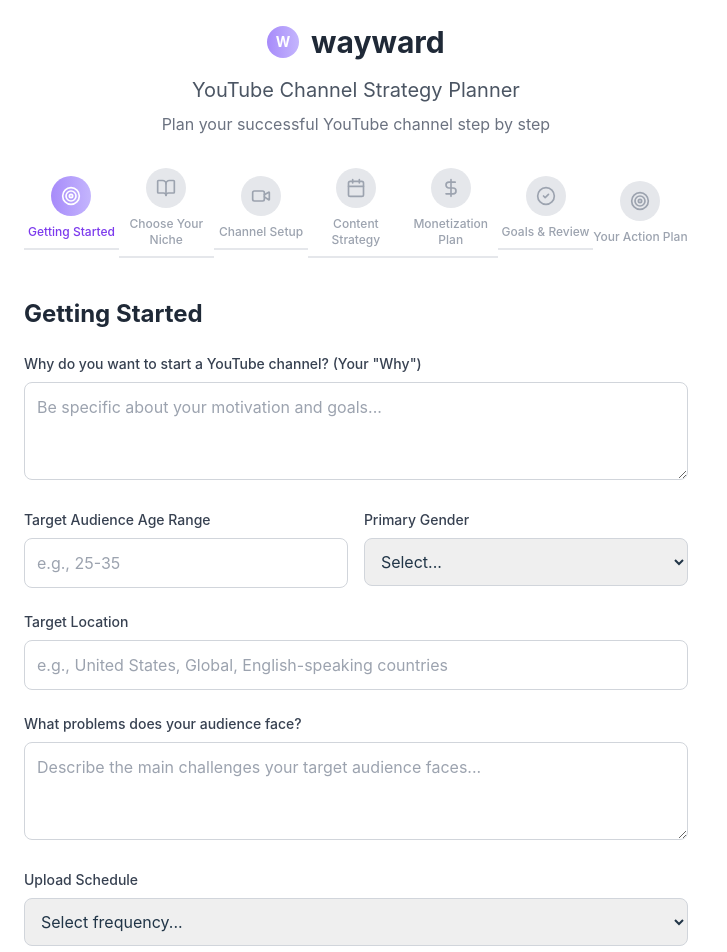
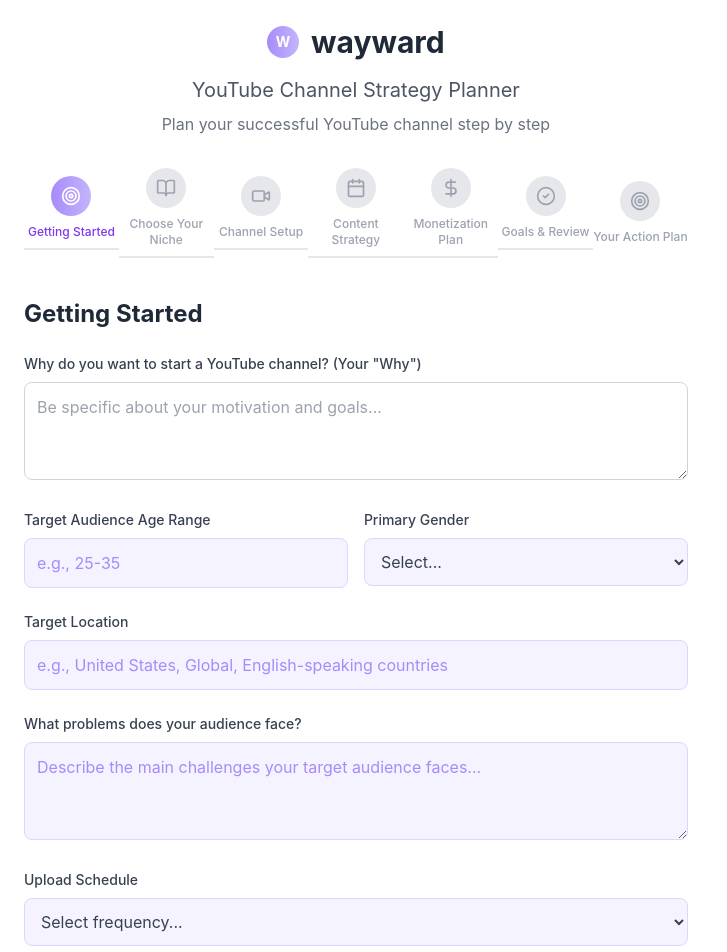
Before and after one commit to FFWayward/youtube-strategy-planner, a React (Vite) app: page / in a window 1280 px wide. Shown: the top 952 px of the page, without its empty margins (0-727 px from the left). Built offline with nearby package versions, Linux system fonts and the light colour scheme.

Commit message:
Update YouTubeStrategyPlanner.jsx

```diff
--- a/src/YouTubeStrategyPlanner.jsx
+++ b/src/YouTubeStrategyPlanner.jsx
@@ -665,7 +665,7 @@
                 <label className="block text-sm font-medium text-gray-700 mb-2">Target Audience Age Range</label>
                 <input
                   type="text"
-                  className="w-full p-3 border border-gray-300 rounded-lg focus:ring-2 focus:ring-purple-400"
+                  className="w-full p-3 bg-purple-50 border border-purple-200 rounded-lg focus:ring-2 focus:ring-purple-400 focus:bg-white text-gray-700 placeholder-purple-400"
                   placeholder="e.g., 25-35"
                   value={formData.targetAudience.age}
                   onChange={(e) => updateNestedData('targetAudience', 'age', e.target.value)}
@@ -674,7 +674,7 @@
               <div>
                 <label className="block text-sm font-medium text-gray-700 mb-2">Primary Gender</label>
                 <select
-                  className="w-full p-3 border border-gray-300 rounded-lg focus:ring-2 focus:ring-purple-400"
+                  className="w-full p-3 bg-purple-50 border border-purple-200 rounded-lg focus:ring-2 focus:ring-purple-400 focus:bg-white text-gray-700 placeholder-purple-400"
                   value={formData.targetAudience.gender}
                   onChange={(e) => updateNestedData('targetAudience', 'gender', e.target.value)}
                 >
@@ -690,7 +690,7 @@
               <label className="block text-sm font-medium text-gray-700 mb-2">Target Location</label>
               <input
                 type="text"
-                className="w-full p-3 border border-gray-300 rounded-lg focus:ring-2 focus:ring-purple-400"
+                className="w-full p-3 bg-purple-50 border border-purple-200 rounded-lg focus:ring-2 focus:ring-purple-400 focus:bg-white text-gray-700 placeholder-purple-400"
                 placeholder="e.g., United States, Global, English-speaking countries"
                 value={formData.targetAudience.location}
                 onChange={(e) => updateNestedData('targetAudience', 'location', e.target.value)}
@@ -700,7 +700,7 @@
             <div>
               <label className="block text-sm font-medium text-gray-700 mb-2">What problems does your audience face?</label>
               <textarea
-                className="w-full p-3 border border-gray-300 rounded-lg focus:ring-2 focus:ring-purple-400"
+                className="w-full p-3 bg-purple-50 border border-purple-200 rounded-lg focus:ring-2 focus:ring-purple-400 focus:bg-white text-gray-700 placeholder-purple-400"
                 rows="3"
                 placeholder="Describe the main challenges your target audience faces..."
                 value={formData.targetAudience.problems}
@@ -711,7 +711,7 @@
             <div>
               <label className="block text-sm font-medium text-gray-700 mb-2">Upload Schedule</label>
               <select
-                className="w-full p-3 border border-gray-300 rounded-lg focus:ring-2 focus:ring-purple-400"
+                className="w-full p-3 bg-purple-50 border border-purple-200 rounded-lg focus:ring-2 focus:ring-purple-400 focus:bg-white text-gray-700 placeholder-purple-400"
                 value={formData.uploadSchedule}
                 onChange={(e) => updateFormData('uploadSchedule', e.target.value)}
               >
@@ -734,7 +734,7 @@
             <div>
               <label className="block text-sm font-medium text-gray-700 mb-2">What are you good at? List your skills and expertise</label>
               <textarea
-                className="w-full p-3 border border-gray-300 rounded-lg focus:ring-2 focus:ring-purple-400"
+                className="w-full p-3 bg-purple-50 border border-purple-200 rounded-lg focus:ring-2 focus:ring-purple-400 focus:bg-white text-gray-700 placeholder-purple-400"
                 rows="3"
                 placeholder="List your skills, hobbies, professional expertise..."
                 value={formData.skills}
@@ -745,7 +745,7 @@
             <div>
               <label className="block text-sm font-medium text-gray-700 mb-2">YouTube Category</label>
               <select
-                className="w-full p-3 border border-gray-300 rounded-lg focus:ring-2 focus:ring-purple-400"
+                className="w-full p-3 bg-purple-50 border border-purple-200 rounded-lg focus:ring-2 focus:ring-purple-400 focus:bg-white text-gray-700 placeholder-purple-400"
                 value={formData.category}
                 onChange={(e) => updateFormData('category', e.target.value)}
               >
@@ -760,7 +760,7 @@
               <label className="block text-sm font-medium text-gray-700 mb-2">Specific Niche Topic</label>
               <input
                 type="text"
-                className="w-full p-3 border border-gray-300 rounded-lg focus:ring-2 focus:ring-purple-400"
+                className="w-full p-3 bg-purple-50 border border-purple-200 rounded-lg focus:ring-2 focus:ring-purple-400 focus:bg-white text-gray-700 placeholder-purple-400"
                 placeholder="e.g., Home workouts for busy moms, Tech reviews for seniors, etc."
                 value={formData.nicheTopic}
                 onChange={(e) => updateFormData('nicheTopic', e.target.value)}
@@ -770,7 +770,7 @@
             <div>
               <label className="block text-sm font-medium text-gray-700 mb-2">Competition Analysis</label>
               <textarea
-                className="w-full p-3 border border-gray-300 rounded-lg focus:ring-2 focus:ring-purple-400"
+                className="w-full p-3 bg-purple-50 border border-purple-200 rounded-lg focus:ring-2 focus:ring-purple-400 focus:bg-white text-gray-700 placeholder-purple-400"
                 rows="4"
                 placeholder="List 3-5 similar channels and what makes you different..."
                 value={formData.competition}
@@ -789,7 +789,7 @@
               <label className="block text-sm font-medium text-gray-700 mb-2">Channel Name Ideas</label>
               <input
                 type="text"
-                className="w-full p-3 border border-gray-300 rounded-lg focus:ring-2 focus:ring-purple-400"
+                className="w-full p-3 bg-purple-50 border border-purple-200 rounded-lg focus:ring-2 focus:ring-purple-400 focus:bg-white text-gray-700 placeholder-purple-400"
                 placeholder="Keep it short, memorable, and related to your niche"
                 value={formData.channelName}
                 onChange={(e) => updateFormData('channelName', e.target.value)}
@@ -799,7 +799,7 @@
             <div>
               <label className="block text-sm font-medium text-gray-700 mb-2">Channel Description (About Section)</label>
               <textarea
-                className="w-full p-3 border border-gray-300 rounded-lg focus:ring-2 focus:ring-purple-400"
+                className="w-full p-3 bg-purple-50 border border-purple-200 rounded-lg focus:ring-2 focus:ring-purple-400 focus:bg-white text-gray-700 placeholder-purple-400"
                 rows="4"
                 placeholder="Describe what your channel is about and include relevant keywords..."
                 value={formData.channelDescription}
@@ -812,7 +812,7 @@
                 <label className="block text-sm font-medium text-gray-700 mb-2">Instagram Handle</label>
                 <input
                   type="text"
-                  className="w-full p-3 border border-gray-300 rounded-lg focus:ring-2 focus:ring-purple-400"
+                  className="w-full p-3 bg-purple-50 border border-purple-200 rounded-lg focus:ring-2 focus:ring-purple-400 focus:bg-white text-gray-700 placeholder-purple-400"
                   placeholder="@yourusername"
                   value={formData.socialLinks.instagram}
                   onChange={(e) => updateNestedData('socialLinks', 'instagram', e.target.value)}
@@ -822,7 +822,7 @@
                 <label className="block text-sm font-medium text-gray-700 mb-2">X (Twitter) Handle</label>
                 <input
                   type="text"
-                  className="w-full p-3 border border-gray-300 rounded-lg focus:ring-2 focus:ring-purple-400"
+                  className="w-full p-3 bg-purple-50 border border-purple-200 rounded-lg focus:ring-2 focus:ring-purple-400 focus:bg-white text-gray-700 placeholder-purple-400"
                   placeholder="@yourusername"
                   value={formData.socialLinks.twitter}
                   onChange={(e) => updateNestedData('socialLinks', 'twitter', e.target.value)}
@@ -835,7 +835,7 @@
                 <label className="block text-sm font-medium text-gray-700 mb-2">Facebook Page</label>
                 <input
                   type="text"
-                  className="w-full p-3 border border-gray-300 rounded-lg focus:ring-2 focus:ring-purple-400"
+                  className="w-full p-3 bg-purple-50 border border-purple-200 rounded-lg focus:ring-2 focus:ring-purple-400 focus:bg-white text-gray-700 placeholder-purple-400"
                   placeholder="facebook.com/yourpage"
                   value={formData.socialLinks.facebook}
                   onChange={(e) => updateNestedData('socialLinks', 'facebook', e.target.value)}
@@ -845,7 +845,7 @@
                 <label className="block text-sm font-medium text-gray-700 mb-2">Website URL</label>
                 <input
                   type="text"
-                  className="w-full p-3 border border-gray-300 rounded-lg focus:ring-2 focus:ring-purple-400"
+                  className="w-full p-3 bg-purple-50 border border-purple-200 rounded-lg focus:ring-2 focus:ring-purple-400 focus:bg-white text-gray-700 placeholder-purple-400"
                   placeholder="https://yourwebsite.com"
                   value={formData.socialLinks.website}
                   onChange={(e) => updateNestedData('socialLinks', 'website', e.target.value)}
```
